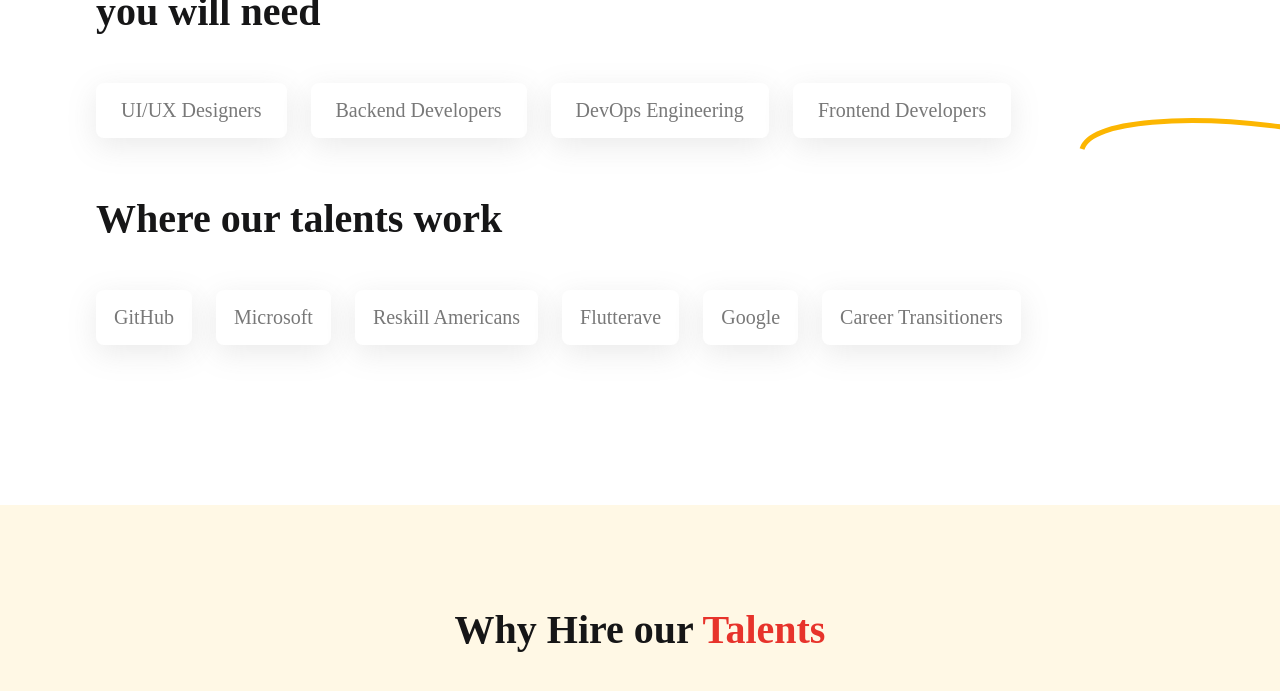
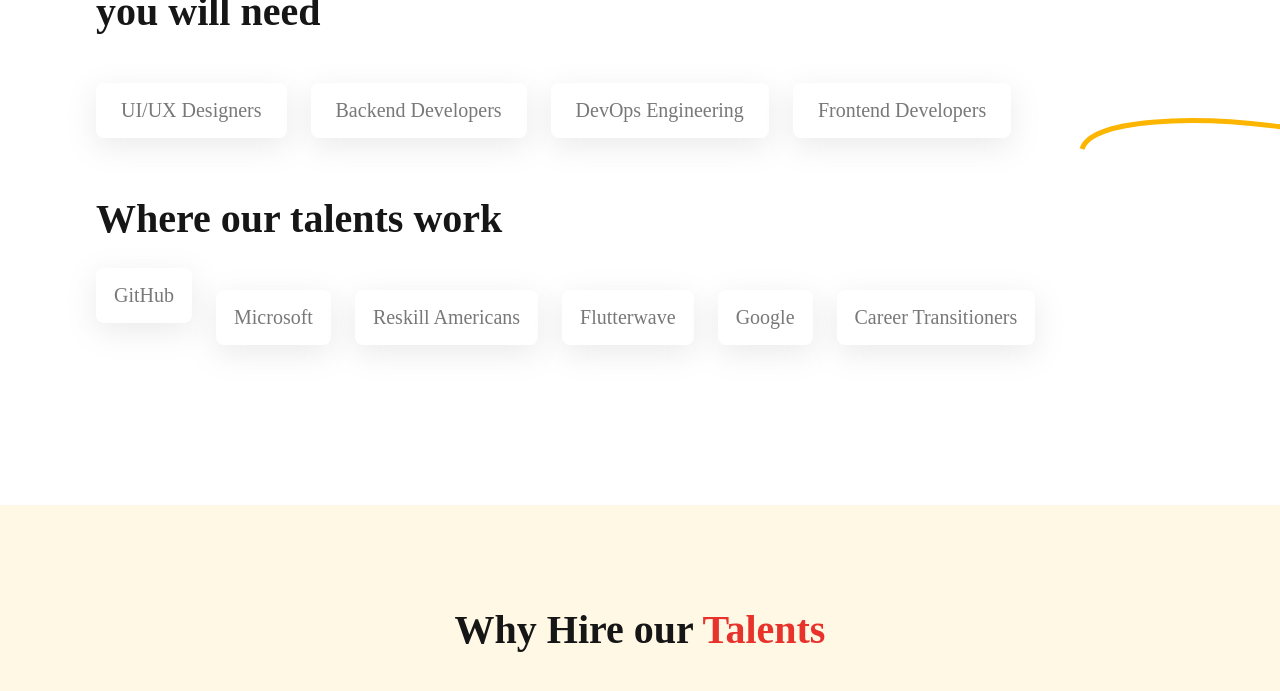
Before and after one commit to DrTamTam/Zuri-page-frontend, a plain HTML site: page industry-experience.html in a window 1280 px wide. In both pictures the pointer is over the element "GitHub". Shown: the part 1542-2233 px from the top of the page. Drawn offline with Linux system fonts and the light colour scheme; files whose address does not match are found by name.

Commit message:
corrected typos

```diff
--- a/css/page.css
+++ b/css/page.css
@@ -410,6 +410,12 @@
 
 }
 
+.stsp1:hover{
+    margin-bottom: 2px;
+    margin-top: -2px;
+
+}
+
 #section5{
     background-color: rgb(255, 248, 229);
     padding-bottom: 80px;
--- a/industry-experience.html
+++ b/industry-experience.html
@@ -172,7 +172,7 @@
                             </div>
 
                             <div class="sts">
-                                <p class="stsp1">Flutterave</p>
+                                <p class="stsp1">Flutterwave</p>
                             </div>
 
                             <div class="sts">
```
